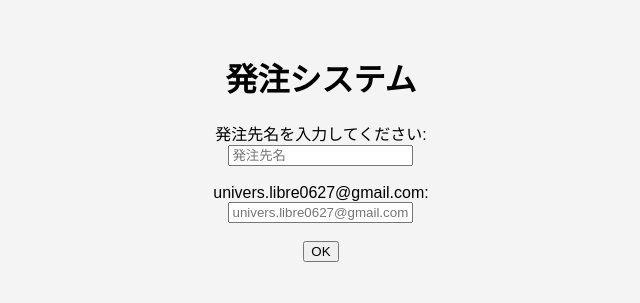
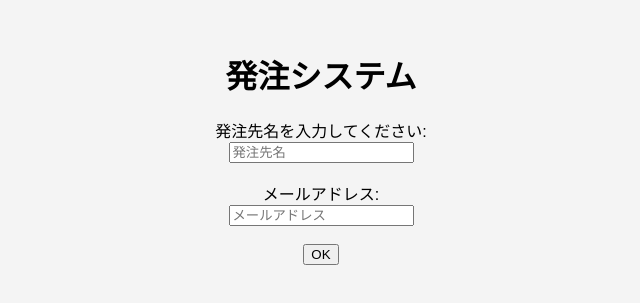
Before and after one commit to Otayuu/Otayuu, a plain HTML site: page index.html in a window 1280 px wide. Shown: the part 253-556 px from the top of the page, without its empty margins (319-959 px from the left). Drawn offline with Linux system fonts and the light colour scheme.

Commit message:
Update index.html

```diff
--- a/index.html
+++ b/index.html
@@ -47,8 +47,8 @@
             <label for="orderName">発注先名を入力してください:</label><br>
             <input type="text" id="orderName" placeholder="発注先名" required>
             <br><br>
-            <label for="email">univers.libre0627@gmail.com:</label><br>
-            <input type="email" id="email" placeholder="univers.libre0627@gmail.com" required>
+            <label for="email">メールアドレス:</label><br>
+            <input type="email" id="email" placeholder="メールアドレス" required>
             <br><br>
             <button onclick="goToProductSelection()">OK</button>
         </div>
```
